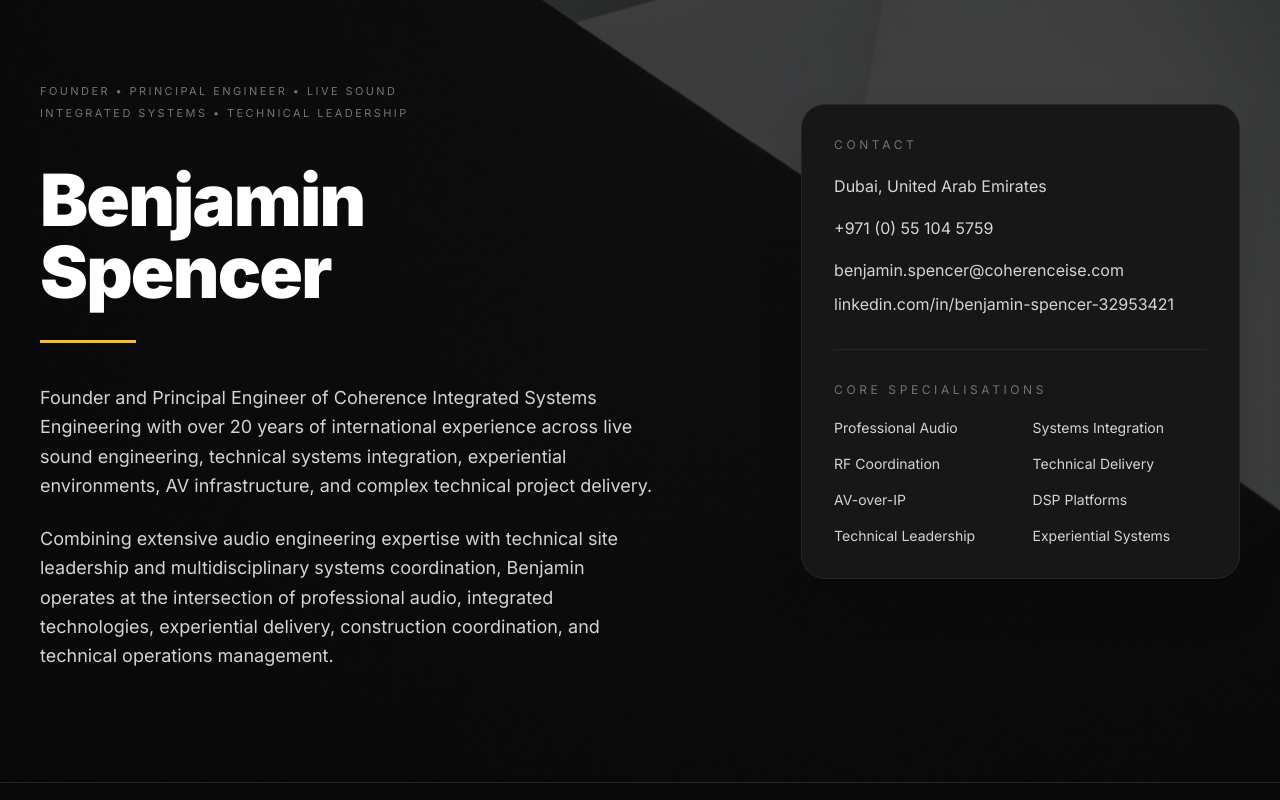
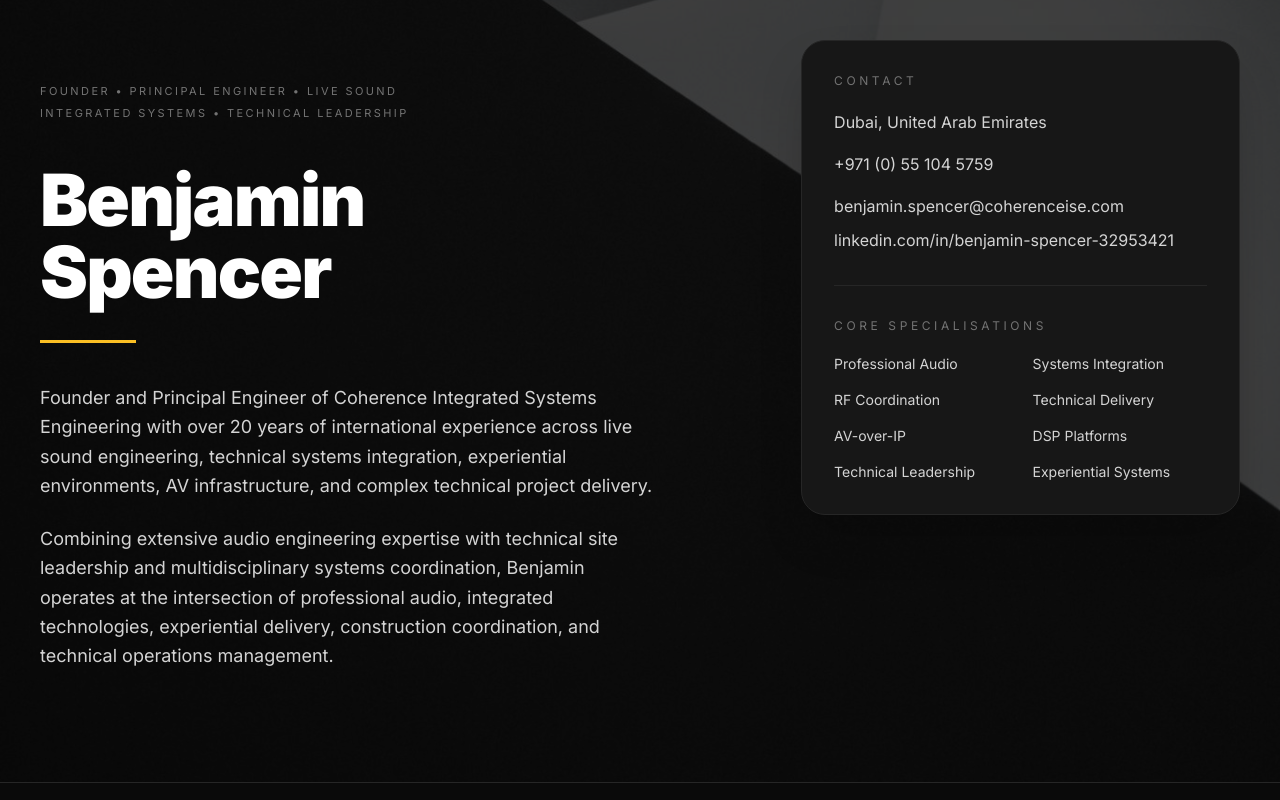
Before and after one commit to BenjaminSpencer-CoherenceISE/benjamin-spencer-audio-cv, a plain HTML site: page index.html in a window 1280 px wide. Shown: the top 800 px of the page. Drawn offline with nearby package versions, Linux system fonts and the light colour scheme.

Commit message:
Update index.html

```diff
--- a/index.html
+++ b/index.html
@@ -157,7 +157,7 @@ transform:scale(1.1) translateX(-3%);
             </div>
 
             <!-- RIGHT COLUMN -->
-          <div class="space-y-6 flex flex-col items-center lg:items-start">
+          <div class="space-y-6 flex flex-col items-center lg:items-start lg:-mt-16">
                 <!-- PORTRAIT -->
                <div class="overflow-hidden rounded-[32px] ml-0 mr-auto
 
```
